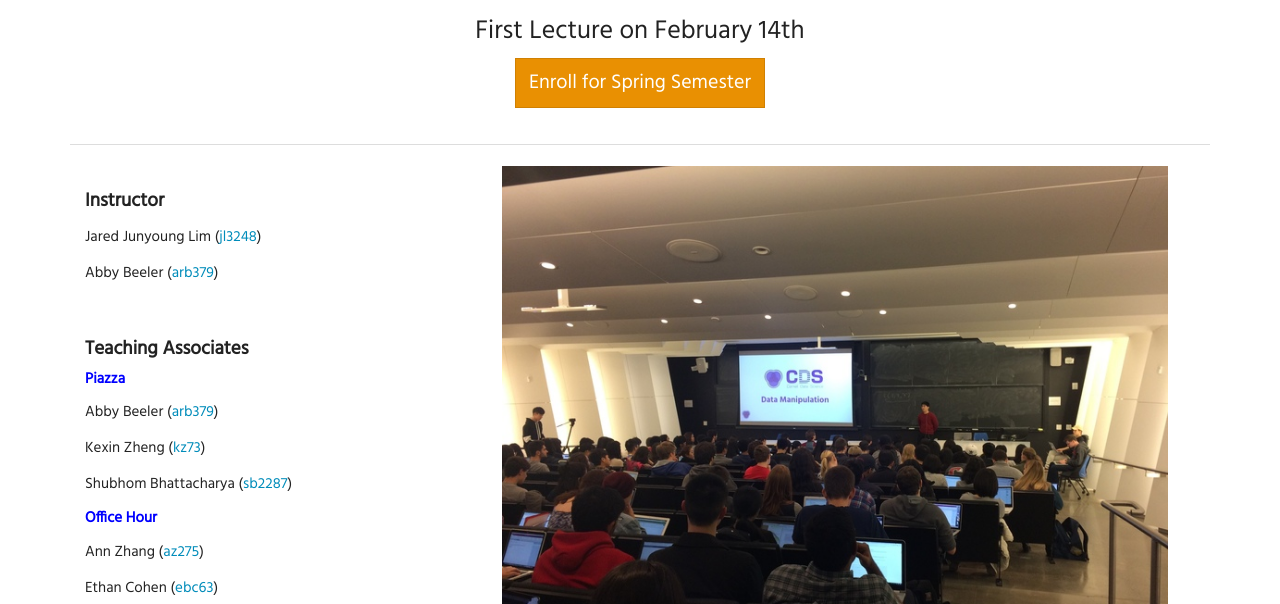
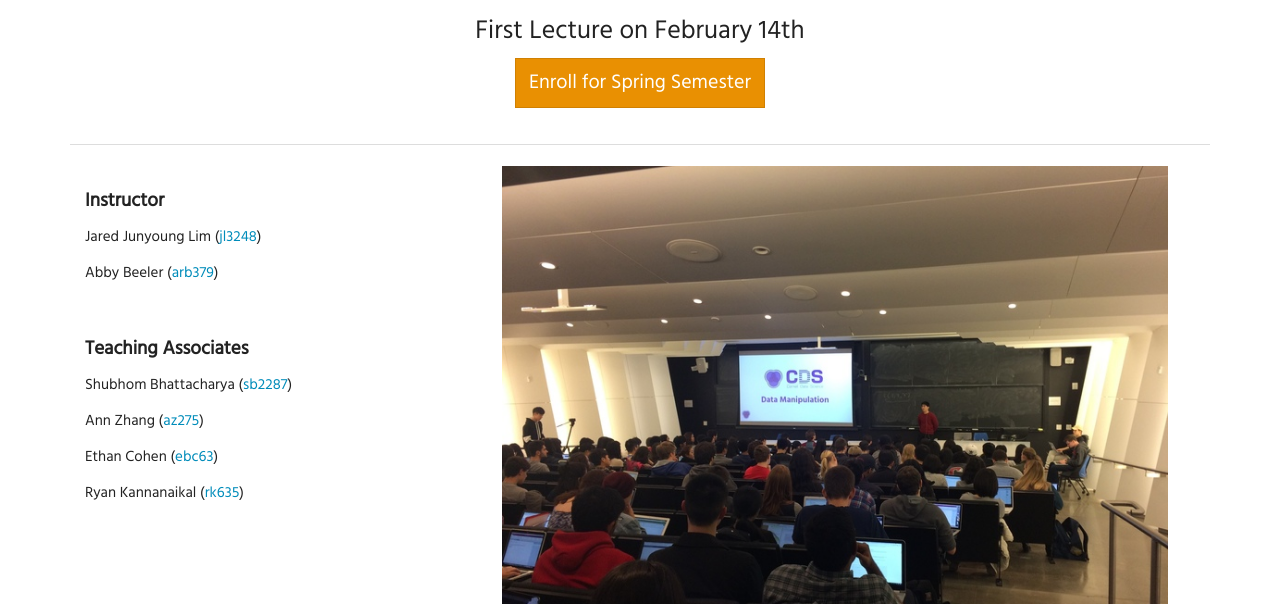
Before and after one commit to ethanblake97/JunyoungLim.github.io, a plain HTML site: page index.html in a window 1280 px wide. Shown: the part 196-800 px from the top of the page. Drawn offline with Linux system fonts and the light colour scheme.

Commit message:
Updated TA info

```diff
--- a/index.html
+++ b/index.html
@@ -51,11 +51,7 @@
           </div>
           <div class="panel-body">
             <h4><span style="font-weight:bold">Teaching Associates</span></h4>
-            <h5><span style="font-weight:bold; color:blue">Piazza</span></h5>
-            <p> Abby Beeler (<a href="mailto:arb379@cornell.edu">arb379</a>)</p>
-            <p> Kexin Zheng (<a href="mailto:kz73@cornell.edu">kz73</a>)</p>
             <p> Shubhom Bhattacharya (<a href="mailto:sb2287@cornell.edu">sb2287</a>) </p>
-            <h5><span style="font-weight:bold; color:blue">Office Hour</span></h5>
             <p> Ann Zhang (<a href="mailto:az275@cornell.edu">az275</a>)</p>
             <p> Ethan Cohen (<a href="mailto:ebc63@cornell.edu">ebc63</a>)</p>
             <p> Ryan Kannanaikal (<a href="mailto:rk635@cornell.edu">rk635</a>)</p>
```
